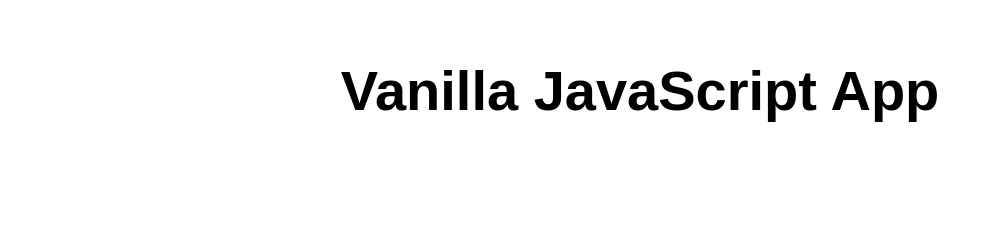
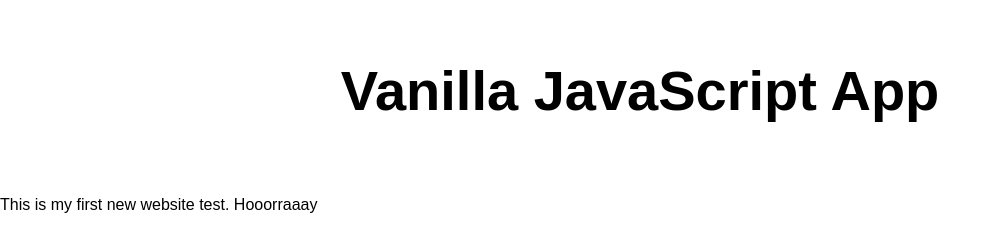
Before and after one commit to smaa8221/my-first-static-web-app, a website: page src/index.html in a window 1280 px wide. Shown: the whole page, without its empty margins (0-1000 px from the left). Drawn offline with Linux system fonts and the light colour scheme.

Commit message:
first changes of the HTML body

```diff
--- a/src/index.html
+++ b/src/index.html
@@ -5,13 +5,14 @@
   <meta charset="UTF-8">
   <meta name="viewport" content="width=device-width, initial-scale=1.0">
   <link rel="stylesheet" href="styles.css">
-  <title>Vanilla JavaScript App</title>
+  <title>This is my first App</title>
 </head>
 
 <body>
   <main>
     <h1>Vanilla JavaScript App</h1>
   </main>
+  <p>This is my first new website test.  Hooorraaay</p>
 </body>
 
 </html>
```
